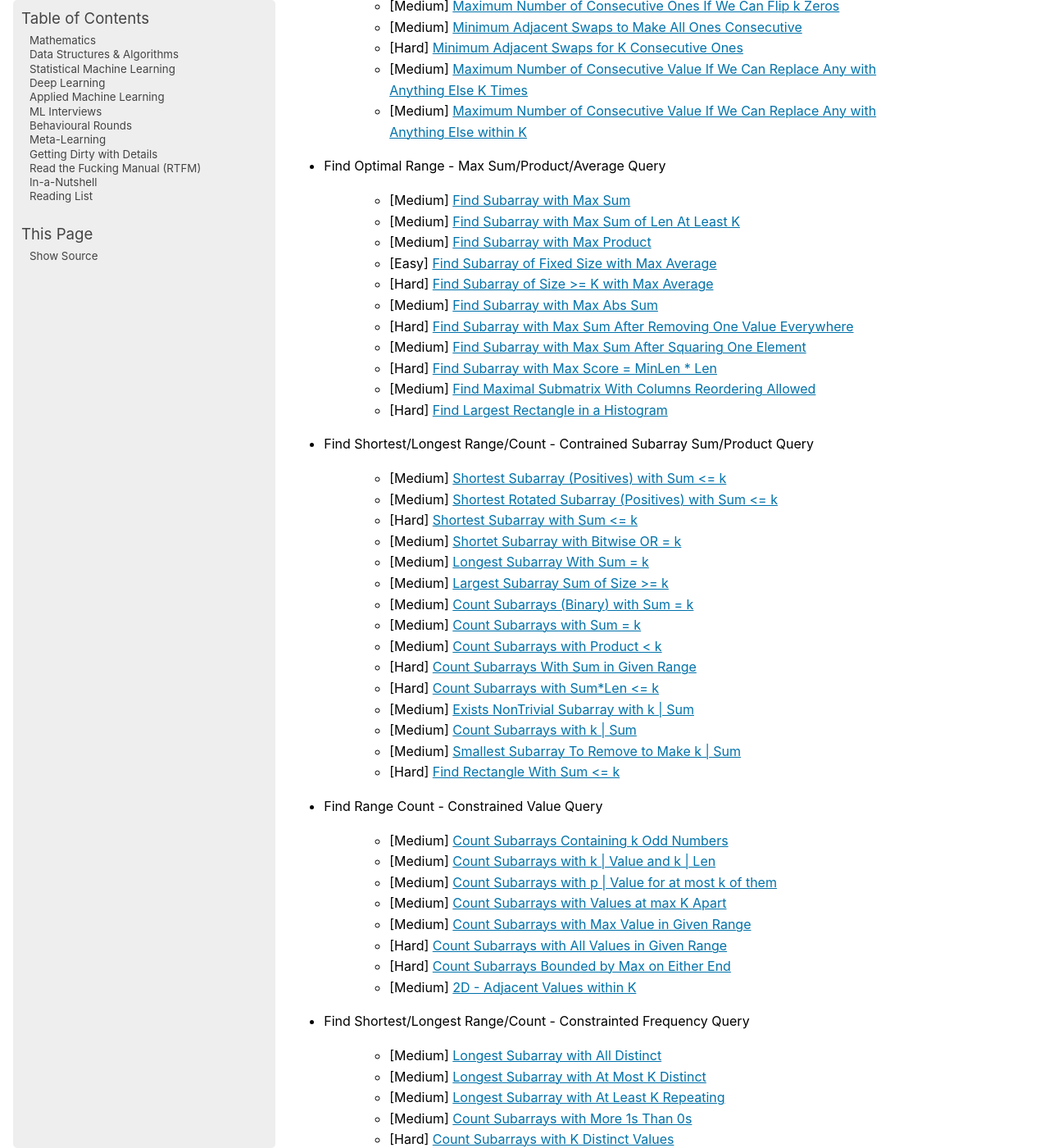
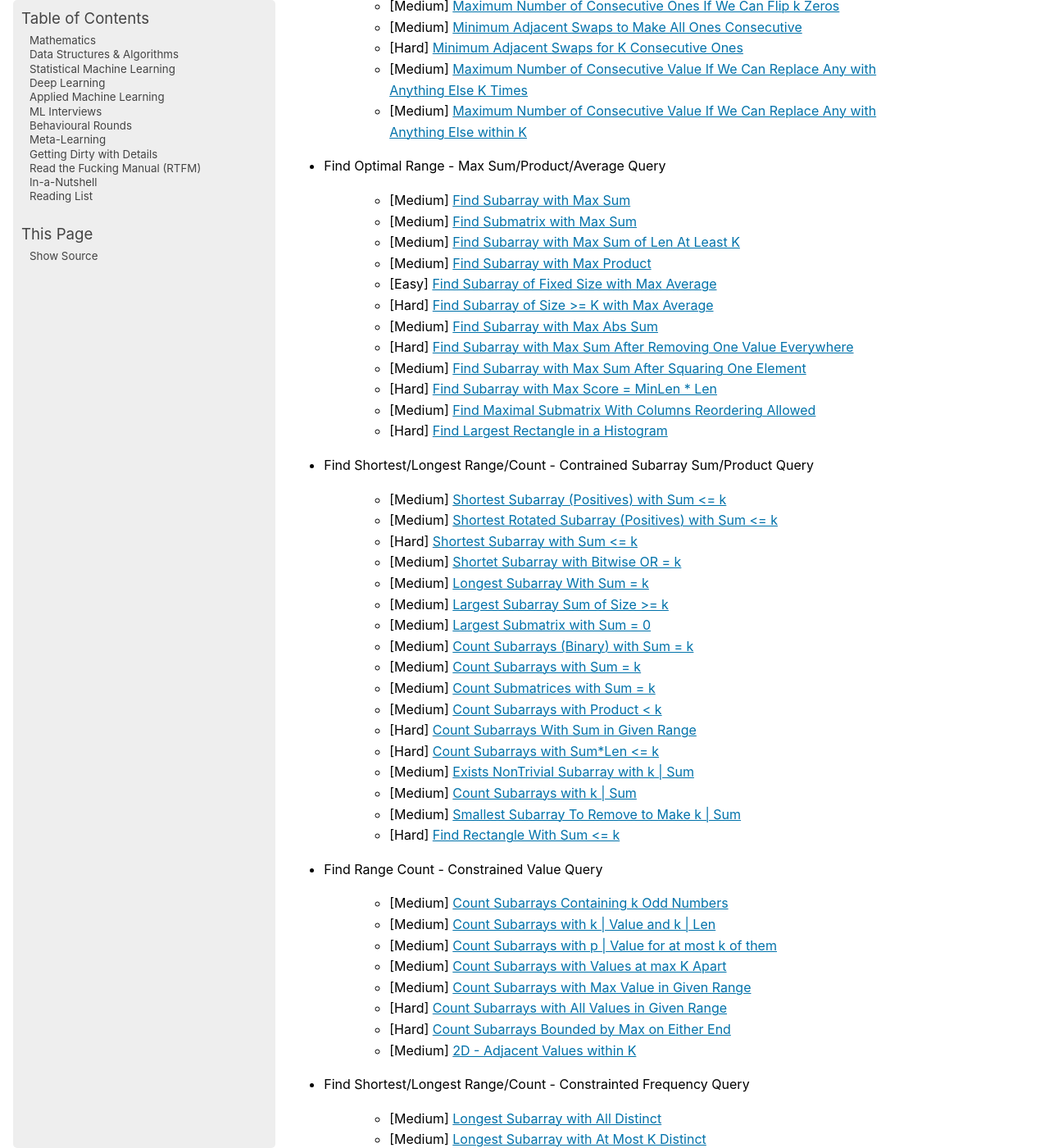
Before and after one commit to uselesstechjunks/leetcode, a Sphinx documentation site: the page built from docs/source/dsa/qb.rst, in a window 1280 px wide and 1400 px high, scrolled down 1814 px. Shown: the whole window at 82% size. Built offline with Sphinx 7.4.7, drawn with Linux system fonts in a browser that asks for light colours; pages that are not in the unit, such as notebooks, are missing from menus.

Commit message:
Update qb.rst

```diff
--- a/docs/source/dsa/qb.rst
+++ b/docs/source/dsa/qb.rst
@@ -68,6 +68,7 @@ Arrays
 - Find Optimal Range - Max Sum/Product/Average Query
 
 	- [Medium] `Find Subarray with Max Sum <https://leetcode.com/problems/maximum-subarray/description/>`_
+	- [Medium] `Find Submatrix with Max Sum <https://www.geeksforgeeks.org/maximum-sum-submatrix/>`_
 	- [Medium] `Find Subarray with Max Sum of Len At Least K <https://www.geeksforgeeks.org/largest-sum-subarray-least-k-numbers/>`_
 	- [Medium] `Find Subarray with Max Product <https://leetcode.com/problems/maximum-product-subarray/description/>`_
 	- [Easy] `Find Subarray of Fixed Size with Max Average <https://leetcode.com/problems/maximum-average-subarray-i/description/>`_
@@ -86,8 +87,10 @@ Arrays
 	- [Medium] `Shortet Subarray with Bitwise OR = k <https://leetcode.com/problems/shortest-subarray-with-or-at-least-k-ii/description/>`_
 	- [Medium] `Longest Subarray With Sum = k <https://leetcode.com/problems/maximum-size-subarray-sum-equals-k/>`_
 	- [Medium] `Largest Subarray Sum of Size >= k <https://www.geeksforgeeks.org/largest-sum-subarray-least-k-numbers/>`_
+	- [Medium] `Largest Submatrix with Sum = 0 <https://www.geeksforgeeks.org/largest-rectangular-sub-matrix-whose-sum-0/>`_
 	- [Medium] `Count Subarrays (Binary) with Sum = k <https://leetcode.com/problems/binary-subarrays-with-sum/description/>`_
 	- [Medium] `Count Subarrays with Sum = k <https://leetcode.com/problems/subarray-sum-equals-k/description/>`_
+	- [Medium] `Count Submatrices with Sum = k <https://www.geeksforgeeks.org/count-of-submatrix-with-sum-x-in-a-given-matrix/>`_
 	- [Medium] `Count Subarrays with Product < k <https://leetcode.com/problems/subarray-product-less-than-k/description/>`_
 	- [Hard] `Count Subarrays With Sum in Given Range <https://leetcode.com/problems/count-of-range-sum/description/>`_
 	- [Hard] `Count Subarrays with Sum*Len <= k <https://leetcode.com/problems/count-subarrays-with-score-less-than-k/description/>`_
```
